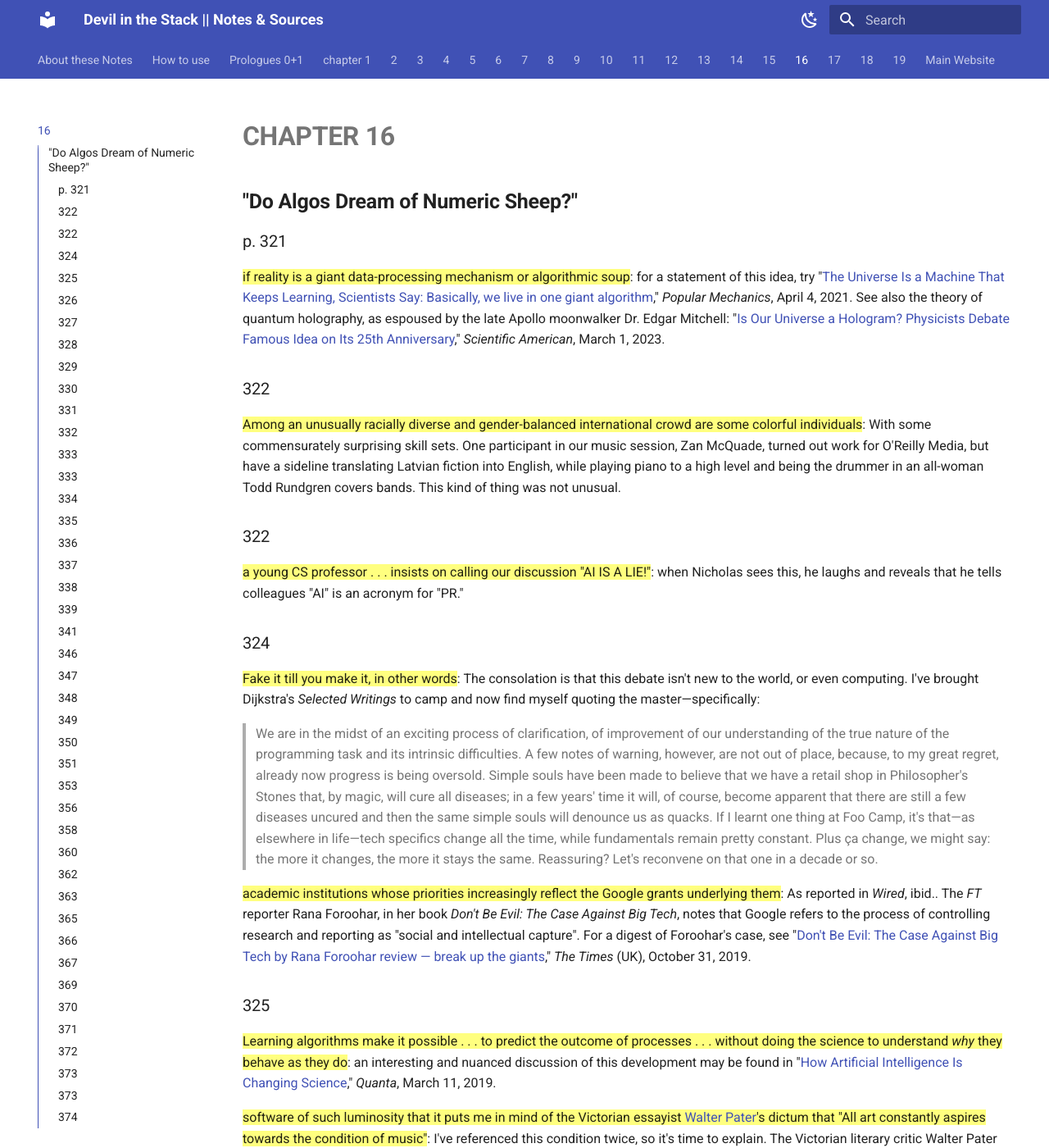
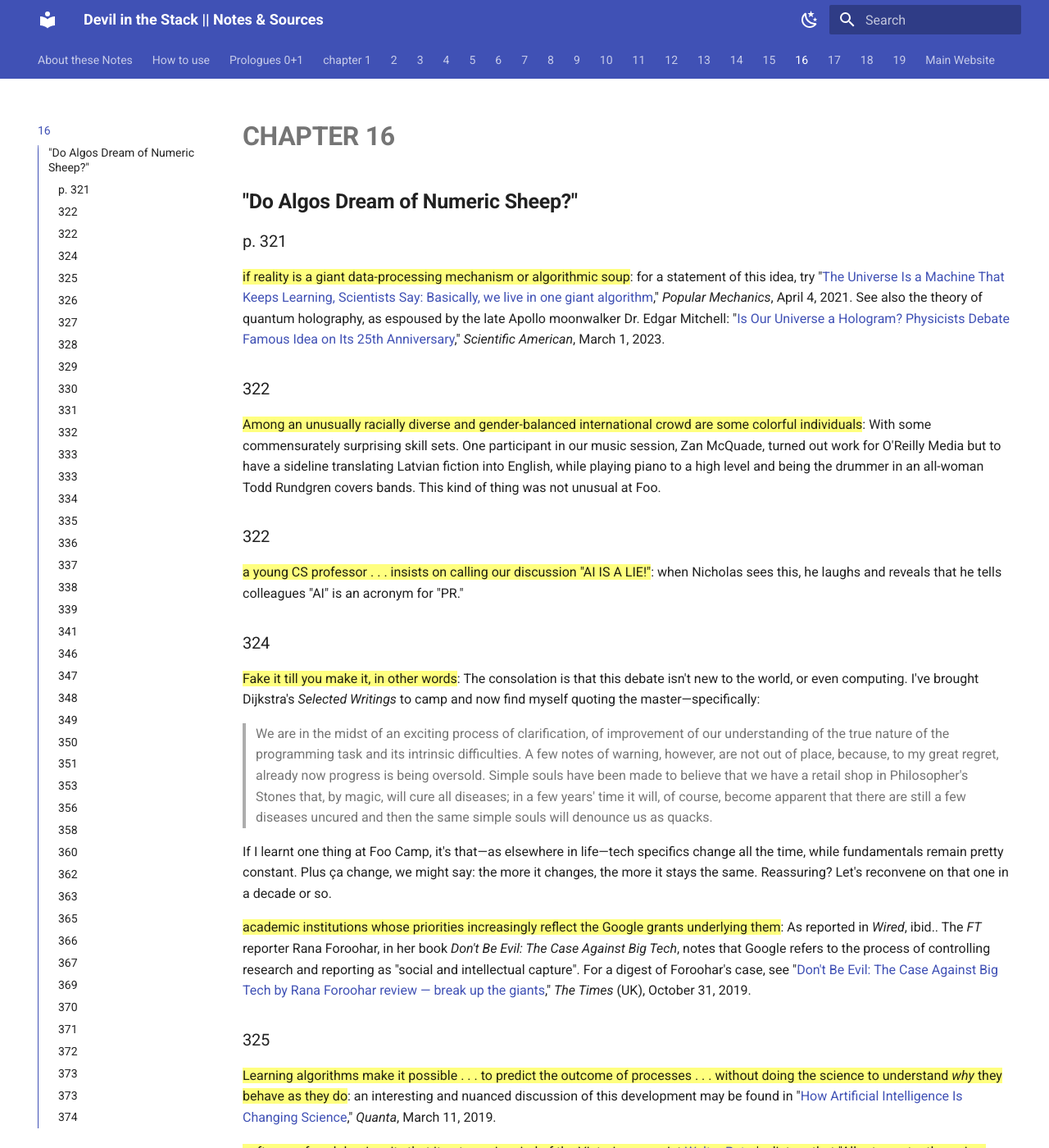
Before and after one commit to zappascout/devil_notes-sources, an MkDocs documentation site: the page built from docs/notes_16_devil.md, in a window 1280 px wide and 1400 px high. Shown: the whole window at 82% size. Built offline with MkDocs 1.6.1 and Material for MkDocs 9.7.7, drawn with Linux system fonts in a browser that asks for light colours.

Commit message:
tidy dijkstra quote  324

```diff
--- a/docs/notes_16_devil.md
+++ b/docs/notes_16_devil.md
@@ -16,10 +16,10 @@
 ==Among an unusually racially diverse and gender-balanced
 international crowd are some colorful individuals==:
 With some commensurately surprising skill sets. One participant in our music
-session, Zan McQuade, turned out work for O'Reilly Media, but have a
+session, Zan McQuade, turned out work for O'Reilly Media but to have a
 sideline translating Latvian fiction into English, while playing piano
 to a high level and being the drummer in an all-woman Todd Rundgren
-covers bands. This kind of thing was not unusual.
+covers bands. This kind of thing was not unusual at Foo.
 
 ###322
 ==a young CS professor . . . insists on calling our discussion
@@ -41,6 +41,7 @@
 magic, will cure all diseases; in a few years' time it will, of course,
 become apparent that there are still a few diseases uncured and then the
 same simple souls will denounce us as quacks.
+
 If I learnt one thing at Foo Camp, it's that—as elsewhere in
 life—tech specifics change all the time, while fundamentals remain
 pretty constant. Plus ça change, we might say: the more it changes, the
```
